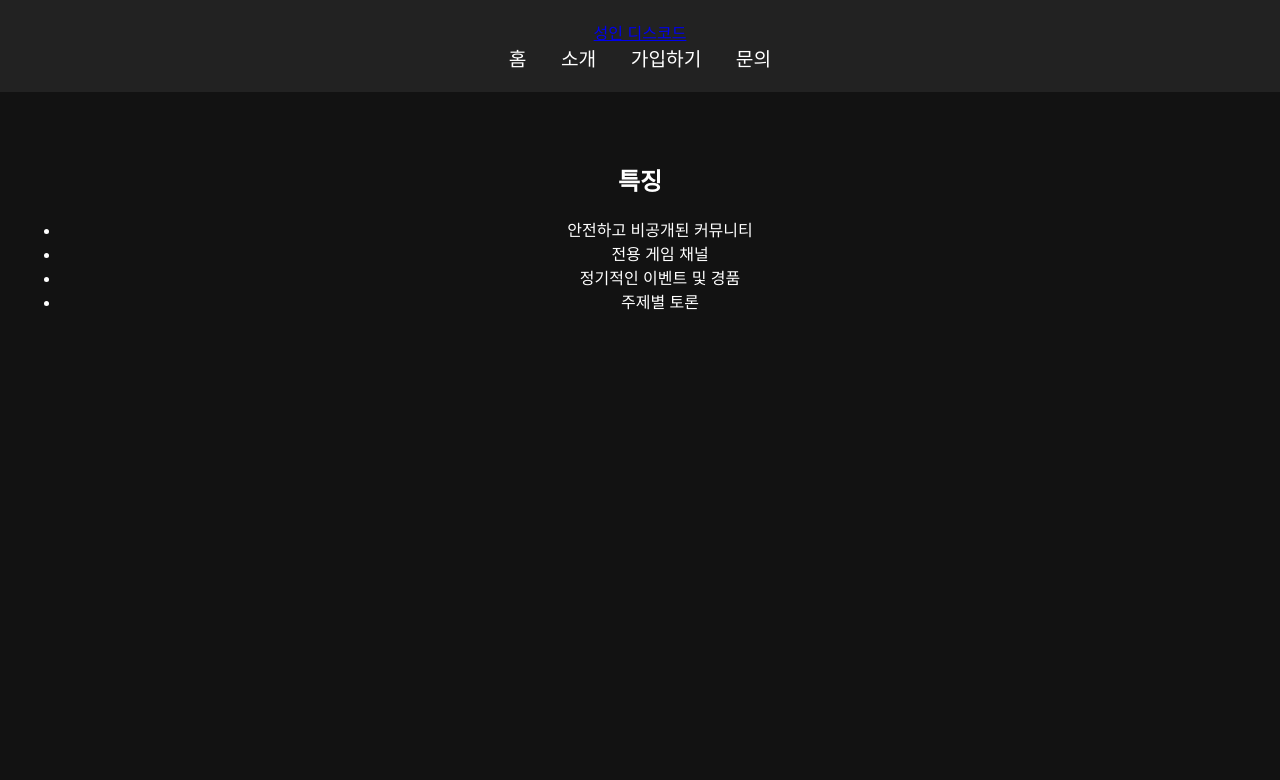
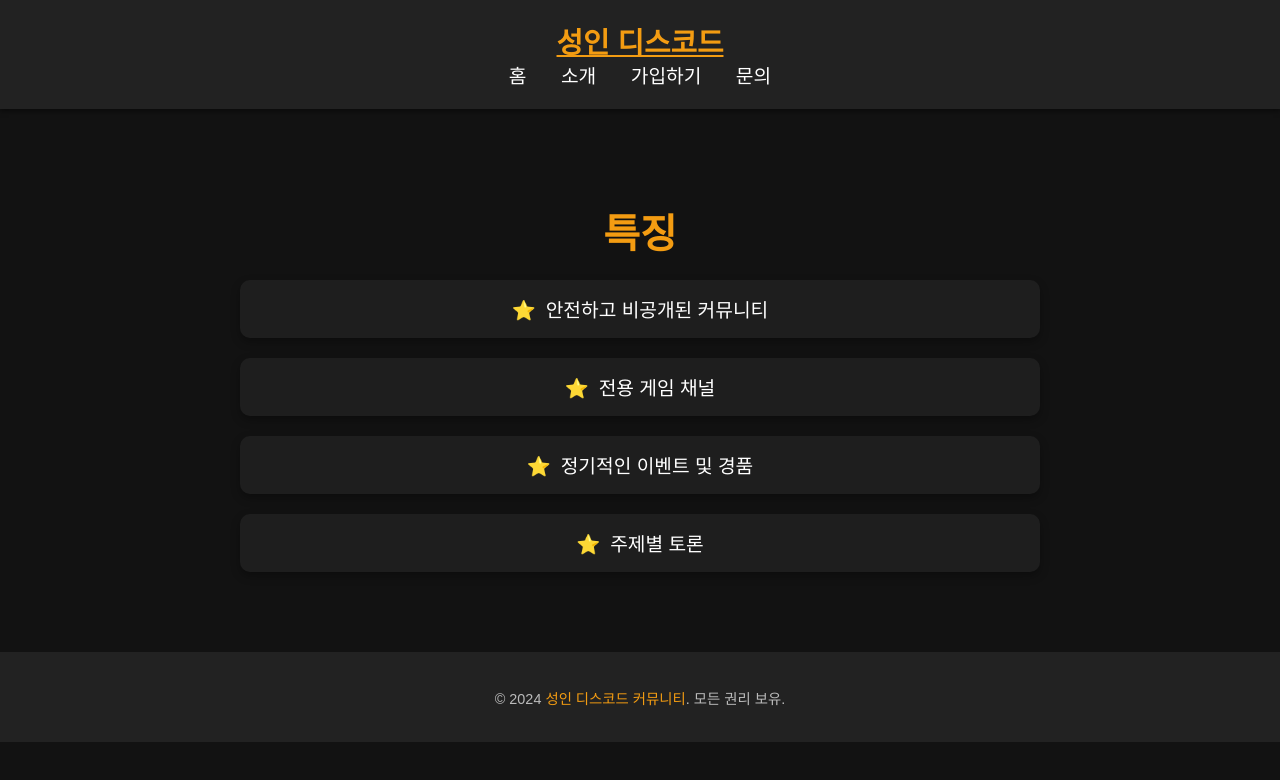
Before and after one commit to yasxshare/-, a plain HTML site: page features.html in a window 1280 px wide. Drawn offline with Linux system fonts and the light colour scheme.

Commit message:
Update features.html

```diff
--- a/features.html
+++ b/features.html
@@ -6,10 +6,19 @@
     <title>특징 - 성인 디스코드 커뮤니티</title>
     <style>
         body { font-family: 'Arial', sans-serif; background-color: #121212; color: #fff; margin: 0; }
-        header { background: #222; padding: 20px 0; text-align: center; color: #fff; }
-        .nav-links a { color: #fff; text-decoration: none; margin: 0 15px; font-size: 1.2rem; }
+        header { background: #222; padding: 20px 0; text-align: center; box-shadow: 0 2px 5px rgba(0, 0, 0, 0.5); }
+        .logo { font-size: 1.8rem; color: #f39c12; text-transform: uppercase; font-weight: bold; }
+        .nav-links a { color: #fff; text-decoration: none; margin: 0 15px; font-size: 1.2rem; transition: color 0.3s; }
         .nav-links a:hover { color: #f39c12; }
-        section { padding: 50px 20px; text-align: center; }
+        section { padding: 60px 20px; text-align: center; }
+        h2 { font-size: 2.5rem; margin-bottom: 20px; color: #f39c12; }
+        ul { list-style: none; padding: 0; max-width: 800px; margin: 0 auto; }
+        li { margin: 20px 0; padding: 15px; background: #1e1e1e; border-radius: 10px; font-size: 1.2rem; box-shadow: 0 4px 10px rgba(0, 0, 0, 0.3); transition: transform 0.3s, box-shadow 0.3s; }
+        li:hover { transform: scale(1.05); box-shadow: 0 6px 15px rgba(0, 0, 0, 0.5); }
+        li::before { content: '⭐'; margin-right: 10px; color: #f39c12; }
+        footer { background: #222; text-align: center; padding: 20px; color: #bbb; font-size: 0.9rem; }
+        footer a { color: #f39c12; text-decoration: none; }
+        footer a:hover { text-decoration: underline; }
     </style>
 </head>
 <body>
@@ -34,5 +43,9 @@
             <li>주제별 토론</li>
         </ul>
     </section>
+
+    <footer>
+        <p>&copy; 2024 <a href="index.html">성인 디스코드 커뮤니티</a>. 모든 권리 보유.</p>
+    </footer>
 </body>
 </html>
```
